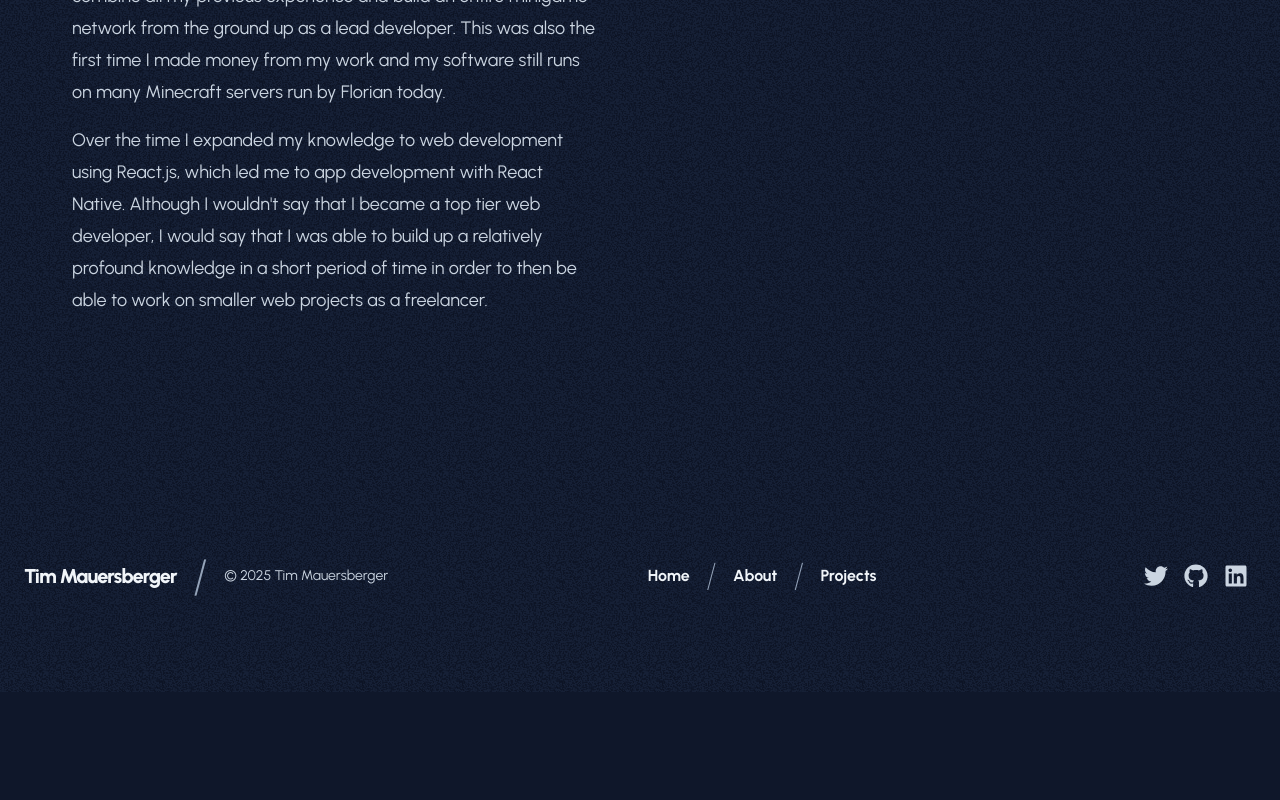
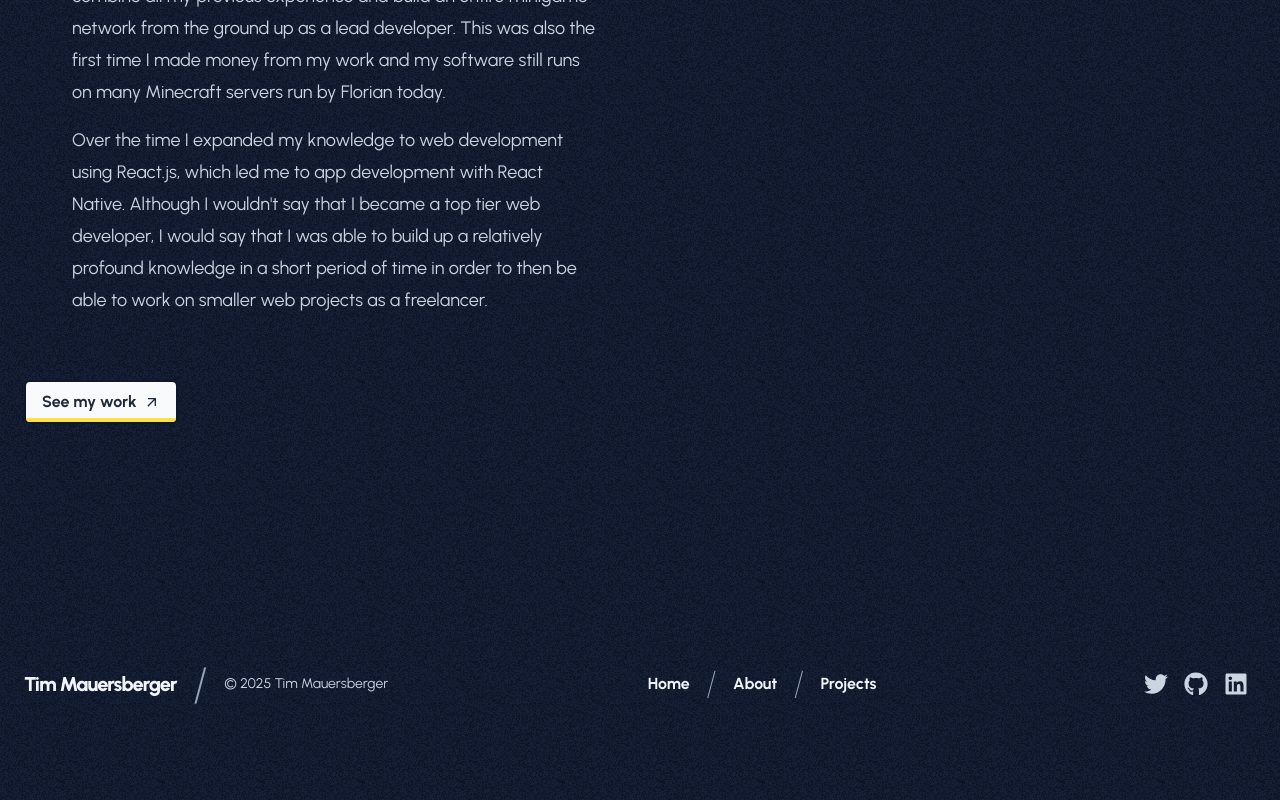
Before and after one commit to devtmxx/portfolio-website, a Next.js app: page /about in a window 1280 px wide. Shown: the part 3696-4496 px from the top of the page. Before the commit the page ends 4388 px from the top, so only its background shows below. Built offline with nearby package versions, Linux system fonts and the light colour scheme.

Commit message:
Added call to action

```diff
--- a/components/sections/experience.tsx
+++ b/components/sections/experience.tsx
@@ -1,5 +1,6 @@
 import Heading from "@/components/heading";
 import Bounded from "@/components/bounded";
+import Button from "@/components/button";
 
 const Experience = () => {
   return (
@@ -98,6 +99,8 @@ const Experience = () => {
               able to work on smaller web projects as a freelancer.
             </p>
           </div>
+
+          <Button label="See my work" href="/my-work" showIcon />
         </div>
       </Bounded>
     </section>
```
